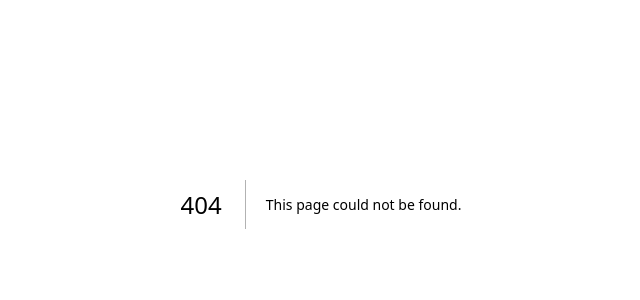
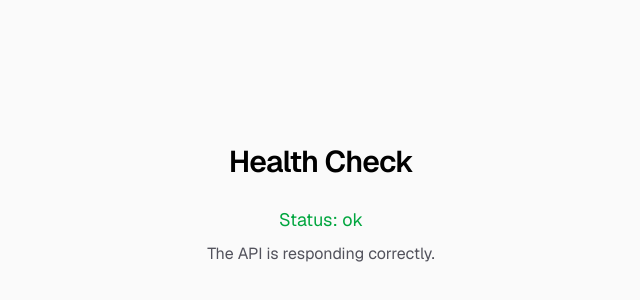
Before and after one commit to dp9ztcftf2-lgtm/prompting-playbook, a Next.js app in the folder web/: page /health-check in a window 1280 px wide. Before the commit this address had no page. Shown: the part 196-496 px from the top of the page, without its empty margins (319-959 px from the left). Built offline with nearby package versions, Linux system fonts and the light colour scheme.

Commit message:
created health check

```diff
--- /dev/null
+++ b/web/src/app/health-check/page.tsx
@@ -0,0 +1,53 @@
+import { headers } from "next/headers";
+
+export default async function HealthCheckPage() {
+  let status: string = "unknown";
+  let error: string | null = null;
+
+  try {
+    const headersList = await headers();
+    const host = headersList.get("host") || "localhost:3000";
+    const protocol = process.env.NODE_ENV === "production" ? "https" : "http";
+    const response = await fetch(`${protocol}://${host}/api/health`, {
+      cache: "no-store",
+    });
+
+    if (!response.ok) {
+      error = `API returned status ${response.status}`;
+    } else {
+      const data = await response.json();
+      status = data.status;
+    }
+  } catch (err) {
+    error = err instanceof Error ? err.message : "Failed to fetch health status";
+  }
+
+  return (
+    <div className="flex min-h-screen items-center justify-center bg-zinc-50 font-sans dark:bg-black">
+      <main className="flex flex-col items-center gap-6 px-16 py-32 text-center">
+        <h1 className="text-3xl font-semibold leading-10 tracking-tight text-black dark:text-zinc-50">
+          Health Check
+        </h1>
+        {error ? (
+          <div className="flex flex-col gap-2">
+            <p className="text-lg text-red-600 dark:text-red-400">
+              Error: {error}
+            </p>
+            <p className="text-base text-zinc-600 dark:text-zinc-400">
+              The health check endpoint could not be reached.
+            </p>
+          </div>
+        ) : (
+          <div className="flex flex-col gap-2">
+            <p className="text-lg text-green-600 dark:text-green-400">
+              Status: {status}
+            </p>
+            <p className="text-base text-zinc-600 dark:text-zinc-400">
+              The API is responding correctly.
+            </p>
+          </div>
+        )}
+      </main>
+    </div>
+  );
+}
```
